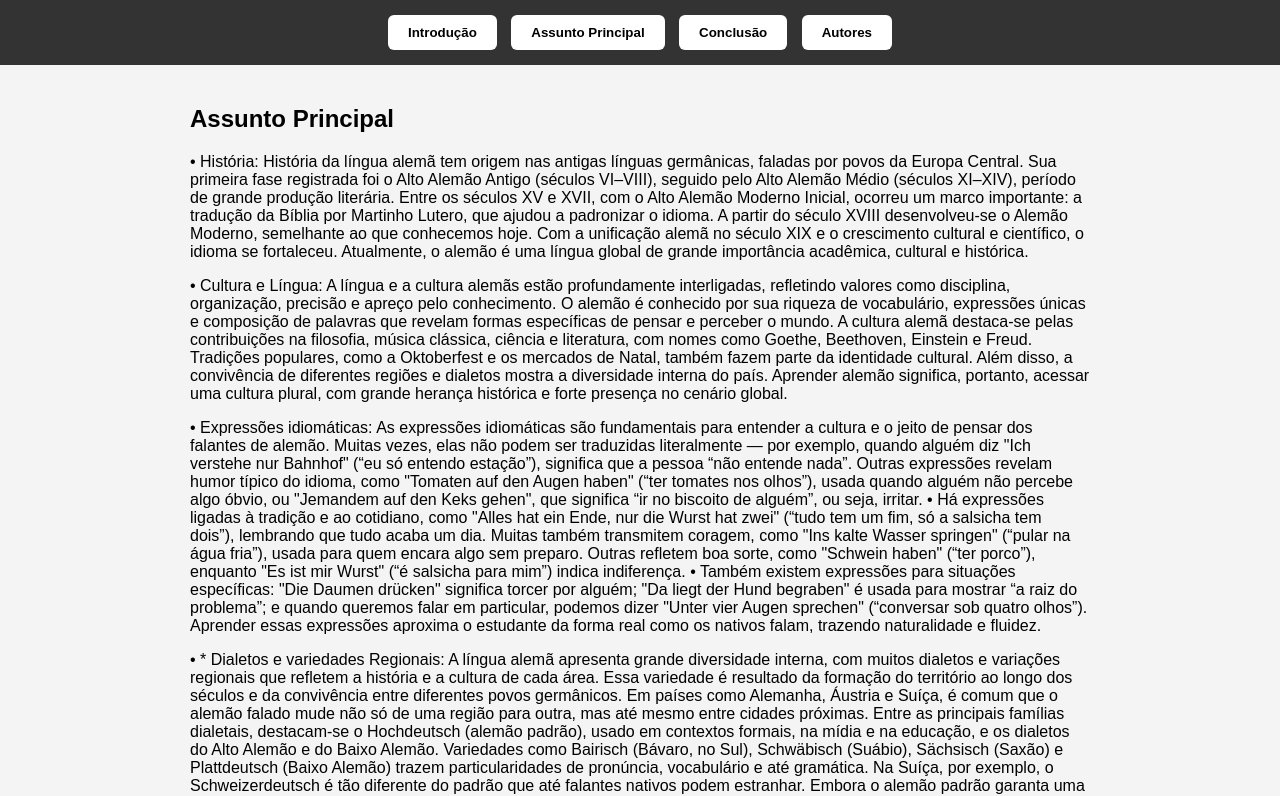
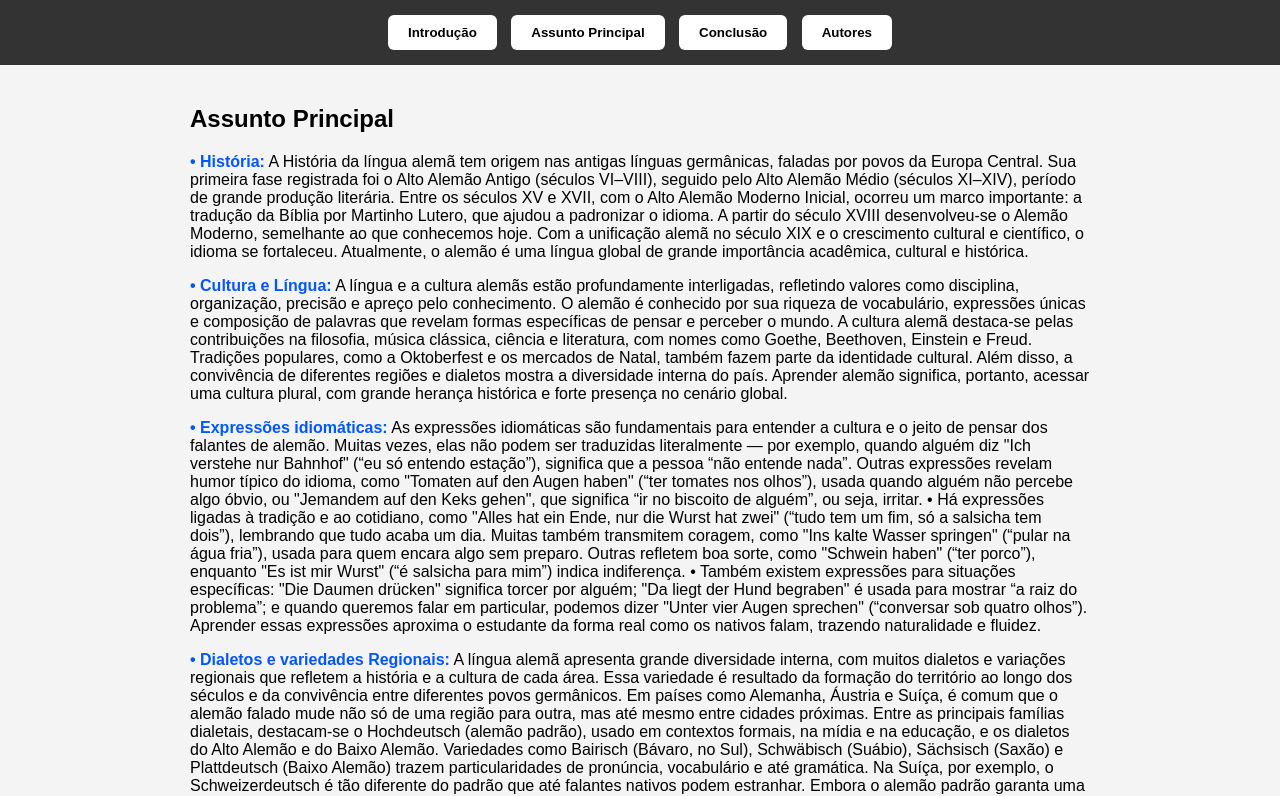
Before and after one commit to Raul247-cpu/Raul-Duarte-de-Araujo-9m1, a plain HTML site: page index.html in a window 1280 px wide. Both pictures are taken after a click on the button "Assunto Principal". Shown: the top 796 px of the page. Drawn offline with Linux system fonts and the light colour scheme.

Commit message:
Add files via upload

```diff
--- a/index.html
+++ b/index.html
@@ -66,6 +66,12 @@
     border-radius: 10px;
     box-shadow: 0 0 10px rgba(0,0,0,0.15);
   }
+
+  /* Cor azul nos títulos */
+  .titulo-azul {
+    color: #0057ff;
+    font-weight: bold;
+  }
 </style>
 </head>
 
@@ -87,21 +93,26 @@
 
 <div id="assunto" class="content">
   <h2>Assunto Principal</h2>
+
   <p>
-  • História: História da língua alemã tem origem nas antigas línguas germânicas, faladas por povos da Europa Central. Sua primeira fase registrada foi o Alto Alemão Antigo (séculos VI–VIII), seguido pelo Alto Alemão Médio (séculos XI–XIV), período de grande produção literária. Entre os séculos XV e XVII, com o Alto Alemão Moderno Inicial, ocorreu um marco importante: a tradução da Bíblia por Martinho Lutero, que ajudou a padronizar o idioma. A partir do século XVIII desenvolveu-se o Alemão Moderno, semelhante ao que conhecemos hoje. Com a unificação alemã no século XIX e o crescimento cultural e científico, o idioma se fortaleceu. Atualmente, o alemão é uma língua global de grande importância acadêmica, cultural e histórica.
+    <span class="titulo-azul">• História:</span> A História da língua alemã tem origem nas antigas línguas germânicas, faladas por povos da Europa Central. Sua primeira fase registrada foi o Alto Alemão Antigo (séculos VI–VIII), seguido pelo Alto Alemão Médio (séculos XI–XIV), período de grande produção literária. Entre os séculos XV e XVII, com o Alto Alemão Moderno Inicial, ocorreu um marco importante: a tradução da Bíblia por Martinho Lutero, que ajudou a padronizar o idioma. A partir do século XVIII desenvolveu-se o Alemão Moderno, semelhante ao que conhecemos hoje. Com a unificação alemã no século XIX e o crescimento cultural e científico, o idioma se fortaleceu. Atualmente, o alemão é uma língua global de grande importância acadêmica, cultural e histórica.
+  </p>
+
+  <p>
+    <span class="titulo-azul">• Cultura e Língua:</span> A língua e a cultura alemãs estão profundamente interligadas, refletindo valores como disciplina, organização, precisão e apreço pelo conhecimento. O alemão é conhecido por sua riqueza de vocabulário, expressões únicas e composição de palavras que revelam formas específicas de pensar e perceber o mundo. A cultura alemã destaca-se pelas contribuições na filosofia, música clássica, ciência e literatura, com nomes como Goethe, Beethoven, Einstein e Freud. Tradições populares, como a Oktoberfest e os mercados de Natal, também fazem parte da identidade cultural. Além disso, a convivência de diferentes regiões e dialetos mostra a diversidade interna do país. Aprender alemão significa, portanto, acessar uma cultura plural, com grande herança histórica e forte presença no cenário global.
 
   </p>
+
   <p>
-  • Cultura e Língua: A língua e a cultura alemãs estão profundamente interligadas, refletindo valores como disciplina, organização, precisão e apreço pelo conhecimento. O alemão é conhecido por sua riqueza de vocabulário, expressões únicas e composição de palavras que revelam formas específicas de pensar e perceber o mundo. A cultura alemã destaca-se pelas contribuições na filosofia, música clássica, ciência e literatura, com nomes como Goethe, Beethoven, Einstein e Freud. Tradições populares, como a Oktoberfest e os mercados de Natal, também fazem parte da identidade cultural. Além disso, a convivência de diferentes regiões e dialetos mostra a diversidade interna do país. Aprender alemão significa, portanto, acessar uma cultura plural, com grande herança histórica e forte presença no cenário global.
+    <span class="titulo-azul">• Expressões idiomáticas:</span> As expressões idiomáticas são fundamentais para entender a cultura e o jeito de pensar dos falantes de alemão. Muitas vezes, elas não podem ser traduzidas literalmente — por exemplo, quando alguém diz "Ich verstehe nur Bahnhof" (“eu só entendo estação”), significa que a pessoa “não entende nada”. Outras expressões revelam humor típico do idioma, como "Tomaten auf den Augen haben" (“ter tomates nos olhos”), usada quando alguém não percebe algo óbvio, ou "Jemandem auf den Keks gehen", que significa “ir no biscoito de alguém”, ou seja, irritar. • Há expressões ligadas à tradição e ao cotidiano, como "Alles hat ein Ende, nur die Wurst hat zwei" (“tudo tem um fim, só a salsicha tem dois”), lembrando que tudo acaba um dia. Muitas também transmitem coragem, como "Ins kalte Wasser springen" (“pular na água fria”), usada para quem encara algo sem preparo. Outras refletem boa sorte, como "Schwein haben" (“ter porco”), enquanto "Es ist mir Wurst" (“é salsicha para mim”) indica indiferença. • Também existem expressões para situações específicas: "Die Daumen drücken" significa torcer por alguém; "Da liegt der Hund begraben" é usada para mostrar “a raiz do problema”; e quando queremos falar em particular, podemos dizer "Unter vier Augen sprechen" (“conversar sob quatro olhos”). Aprender essas expressões aproxima o estudante da forma real como os nativos falam, trazendo naturalidade e fluidez.
   </p>
+
   <p>
-  • Expressões idiomáticas: As expressões idiomáticas são fundamentais para entender a cultura e o jeito de pensar dos falantes de alemão. Muitas vezes, elas não podem ser traduzidas literalmente — por exemplo, quando alguém diz "Ich verstehe nur Bahnhof" (“eu só entendo estação”), significa que a pessoa “não entende nada”. Outras expressões revelam humor típico do idioma, como "Tomaten auf den Augen haben" (“ter tomates nos olhos”), usada quando alguém não percebe algo óbvio, ou "Jemandem auf den Keks gehen", que significa “ir no biscoito de alguém”, ou seja, irritar. • Há expressões ligadas à tradição e ao cotidiano, como "Alles hat ein Ende, nur die Wurst hat zwei" (“tudo tem um fim, só a salsicha tem dois”), lembrando que tudo acaba um dia. Muitas também transmitem coragem, como "Ins kalte Wasser springen" (“pular na água fria”), usada para quem encara algo sem preparo. Outras refletem boa sorte, como "Schwein haben" (“ter porco”), enquanto "Es ist mir Wurst" (“é salsicha para mim”) indica indiferença. • Também existem expressões para situações específicas: "Die Daumen drücken" significa torcer por alguém; "Da liegt der Hund begraben" é usada para mostrar “a raiz do problema”; e quando queremos falar em particular, podemos dizer "Unter vier Augen sprechen" (“conversar sob quatro olhos”). Aprender essas expressões aproxima o estudante da forma real como os nativos falam, trazendo naturalidade e fluidez.
+    <span class="titulo-azul">• Dialetos e variedades Regionais:</span> A língua alemã apresenta grande diversidade interna, com muitos dialetos e variações regionais que refletem a história e a cultura de cada área. Essa variedade é resultado da formação do território ao longo dos séculos e da convivência entre diferentes povos germânicos. Em países como Alemanha, Áustria e Suíça, é comum que o alemão falado mude não só de uma região para outra, mas até mesmo entre cidades próximas. Entre as principais famílias dialetais, destacam-se o Hochdeutsch (alemão padrão), usado em contextos formais, na mídia e na educação, e os dialetos do Alto Alemão e do Baixo Alemão. Variedades como Bairisch (Bávaro, no Sul), Schwäbisch (Suábio), Sächsisch (Saxão) e Plattdeutsch (Baixo Alemão) trazem particularidades de pronúncia, vocabulário e até gramática. Na Suíça, por exemplo, o Schweizerdeutsch é tão diferente do padrão que até falantes nativos podem estranhar. Embora o alemão padrão garanta uma comunicação comum entre os falantes, os dialetos são um patrimônio cultural importante, preservando tradições, identidade local e formas únicas de expressão. Conhecer essas variedades enriquece a compreensão do idioma e aproxima o estudante da realidade linguística dos países de língua alemã
   </p>
+
   <p>
-  • * Dialetos e variedades Regionais: A língua alemã apresenta grande diversidade interna, com muitos dialetos e variações regionais que refletem a história e a cultura de cada área. Essa variedade é resultado da formação do território ao longo dos séculos e da convivência entre diferentes povos germânicos. Em países como Alemanha, Áustria e Suíça, é comum que o alemão falado mude não só de uma região para outra, mas até mesmo entre cidades próximas. Entre as principais famílias dialetais, destacam-se o Hochdeutsch (alemão padrão), usado em contextos formais, na mídia e na educação, e os dialetos do Alto Alemão e do Baixo Alemão. Variedades como Bairisch (Bávaro, no Sul), Schwäbisch (Suábio), Sächsisch (Saxão) e Plattdeutsch (Baixo Alemão) trazem particularidades de pronúncia, vocabulário e até gramática. Na Suíça, por exemplo, o Schweizerdeutsch é tão diferente do padrão que até falantes nativos podem estranhar. Embora o alemão padrão garanta uma comunicação comum entre os falantes, os dialetos são um patrimônio cultural importante, preservando tradições, identidade local e formas únicas de expressão. Conhecer essas variedades enriquece a compreensão do idioma e aproxima o estudante da realidade linguística dos países de língua alemã.
-  </p>
-  <p>
-  • O alemão no Mundo: O alemão é uma língua de grande importância no cenário mundial, falada por mais de 100 milhões de pessoas como língua materna. É idioma oficial na Alemanha, Áustria, Suíça, Liechtenstein, Luxemburgo e parte da Bélgica e do norte da Itália. Além disso, milhões estudam alemão ao redor do mundo devido à sua relevância cultural, científica e econômica. Países de língua alemã têm forte tradição acadêmica e tecnológica, o que atrai estudantes e profissionais internacionais. O idioma também está presente em comunidades de imigrantes, como no Brasil, especialmente no Sul, onde ainda se encontram dialetos trazidos pelos colonizadores. O alemão influencia áreas como filosofia, música clássica, engenharia e literatura. Em muitos países europeus, o conhecimento do idioma é valorizado no mercado de trabalho. Assim, o alemão ultrapassa fronteiras, conectando culturas e contribuindo para a circulação de ideias. Aprendê-lo oferece acesso a uma rica herança cultural e a oportunidades globais.
+    <span class="titulo-azul">• O alemão no Mundo:</span> O alemão é uma língua de grande importância no cenário mundial, falada por mais de 100 milhões de pessoas como língua materna. É idioma oficial na Alemanha, Áustria, Suíça, Liechtenstein, Luxemburgo e parte da Bélgica e do norte da Itália. Além disso, milhões estudam alemão ao redor do mundo devido à sua relevância cultural, científica e econômica. Países de língua alemã têm forte tradição acadêmica e tecnológica, o que atrai estudantes e profissionais internacionais. O idioma também está presente em comunidades de imigrantes, como no Brasil, especialmente no Sul, onde ainda se encontram dialetos trazidos pelos colonizadores. O alemão influencia áreas como filosofia, música clássica, engenharia e literatura. Em muitos países europeus, o conhecimento do idioma é valorizado no mercado de trabalho. Assim, o alemão ultrapassa fronteiras, conectando culturas e contribuindo para a circulação de ideias. Aprendê-lo oferece acesso a uma rica herança cultural e a oportunidades globais.
   </p>
 </div>
 
@@ -116,13 +127,13 @@
   <h2>Autores</h2>
   <p>Fotos dos participantes:</p>
 
-<div class="autores-fotos">
+  <div class="autores-fotos">
     <img src="Imagens/WhatsApp Image 2025-11-05 at 12.38.25 (1).jpeg">
     <img src="Imagens/WhatsApp Image 2025-11-05 at 12.38.25.jpeg">
   </div>
 
- <br><br>
- <p><strong>Participantes:</strong></p>
+  <br><br>
+  <p><strong>Participantes:</strong></p>
   <p>
     Ana Júlia Vieira Lopes <br>
     Clara Araujo Martins <br>
```
